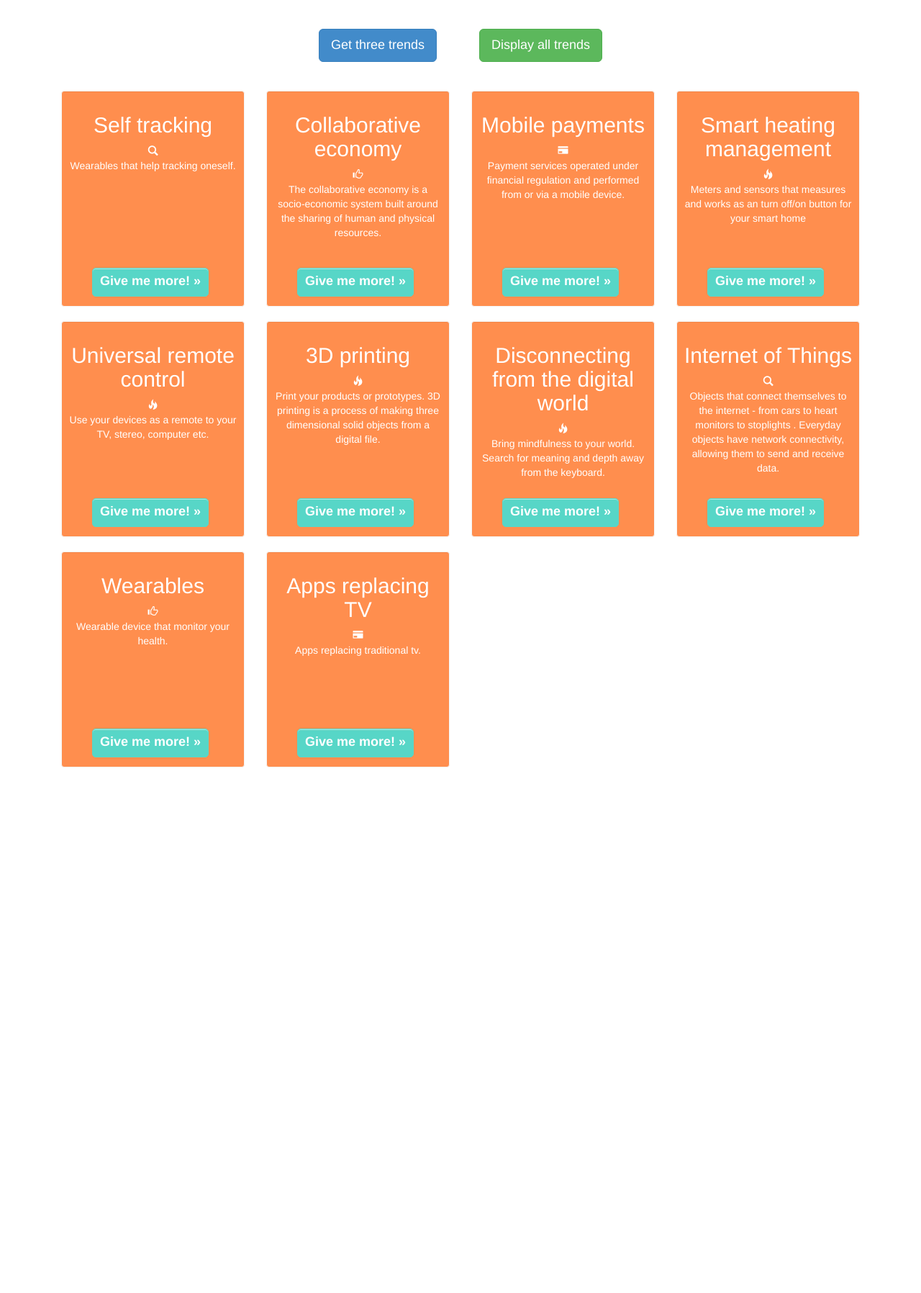
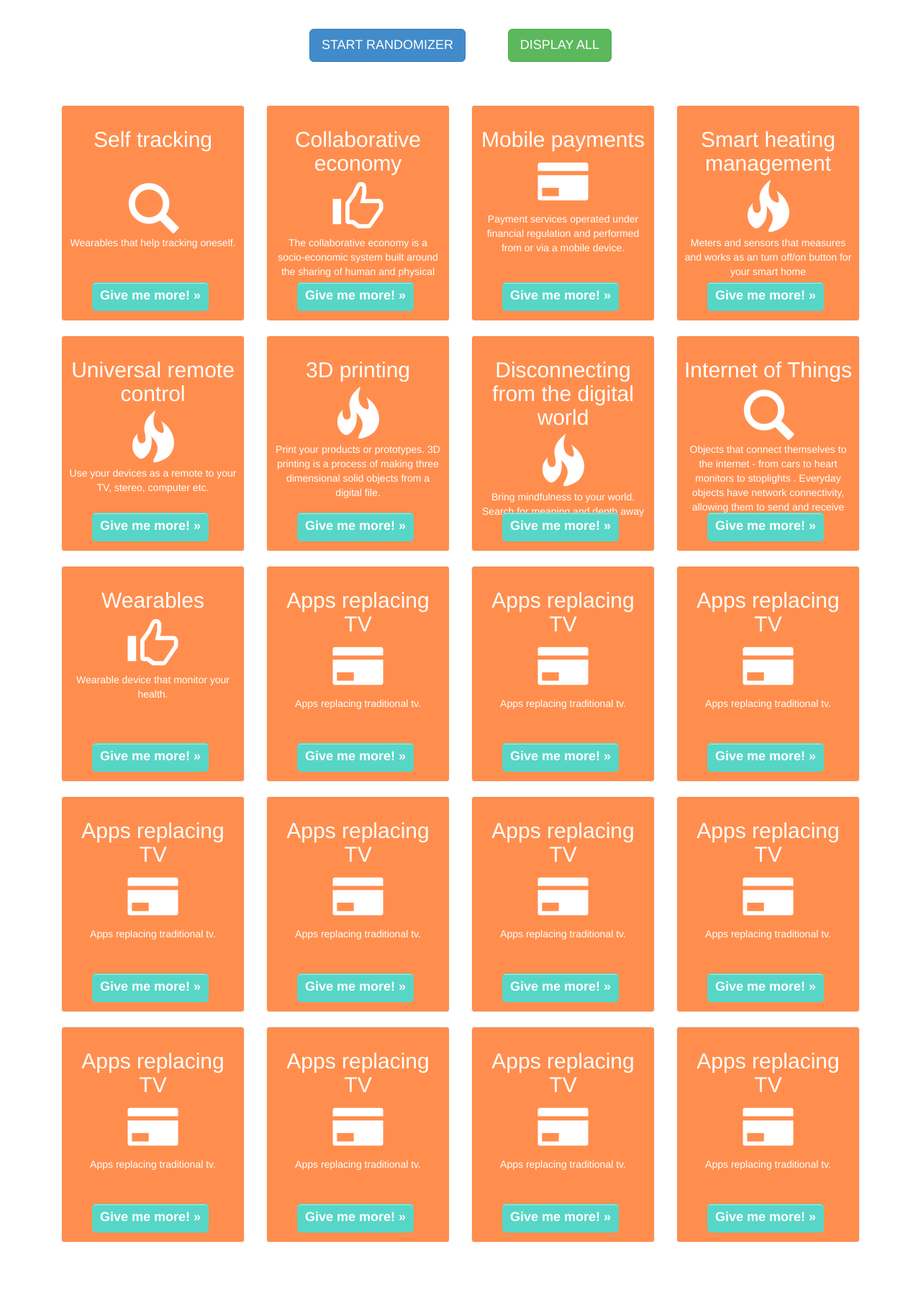
Before and after one commit to johannabulling/randomizer, a PHP site: page / in a window 1280 px wide. Shown: the part 51-1847 px from the top of the page at 72% size. Before the commit the page ends 1117 px from the top, so only its background shows below. Run offline with PHP 8.4, Linux system fonts and the light colour scheme; some libraries are stand-ins or nearby versions.

Commit message:
further effects, more trends, php based

```diff
--- a/css/main.css
+++ b/css/main.css
@@ -99,3 +99,25 @@ box-shadow: 0 1px 0 rgba(255, 255, 255, 0.5) inset;
 .popover.bottom {
   margin-top: 10px;
 }*/
+
+.glyphicon {
+  font-size: 70px;
+}
+
+.future-message {
+  visibility: hidden;
+  z-index: 13;
+}
+
+.future-background {
+  background: #7dd9ee;
+  position: absolute;
+  height:100%;
+  width: 100%;
+  z-index: 10;
+  visibility: hidden;
+}
+
+.chosen {
+    z-index: 11;
+}
--- a/index.php
+++ b/index.php
@@ -24,6 +24,7 @@
 </head>
 
 <body>
+  <div class="future-background" id="future-background"></div>
   <center>
       <!--[if lt IE 7]>
           <p class="browsehappy">You are using an <strong>outdated</strong> browser. Please <a href="http://browsehappy.com/">upgrade your browser</a> to improve your experience.</p>
@@ -37,22 +38,21 @@
       </div><!-- /.container-fluid -->
     </nav>
 
-
-
-
-    </div>
-
     <div class="container">
       <br/>
       <div class="row">
-      <div class="col-xs-12">
-        <button type="button" id="shuffle" class="btn btn-primary btn-lg">Get three trends</button>
-        <input type="text" size="3" value="7" style="visibility: hidden;" />
-        <button type="button" id="show_all" class="btn btn-success btn-lg">Display all trends</button>
-      </div>
+        <div class="col-xs-12 chosen">
+          <button type="button" id="shuffle" class="btn btn-primary btn-lg">START RANDOMIZER</button>
+          <input type="text" size="3" value="17" style="visibility: hidden;" />
+          <button type="button" id="show_all" class="btn btn-success btn-lg">DISPLAY ALL</button>
+        </div>
       </div>
 
       <br><br>
+
+      <div class="future-message" id="future-message">
+        Go. Create your future with fuffr!
+      </div>
 
       <!-- Trend 1 -->
       <?php include 'trend_1.php';  ?>
@@ -83,6 +83,36 @@
 
       <!-- Trend 10 -->
       <?php include 'trend_10.php';  ?>
+
+      <!-- Trend 11 -->
+      <?php include 'trend_11.php';  ?>
+
+      <!-- Trend 12 -->
+      <?php include 'trend_12.php';  ?>
+
+      <!-- Trend 13 -->
+      <?php include 'trend_13.php';  ?>
+
+      <!-- Trend 14 -->
+      <?php include 'trend_14.php';  ?>
+
+      <!-- Trend 15 -->
+      <?php include 'trend_15.php';  ?>
+
+      <!-- Trend 16 -->
+      <?php include 'trend_16.php';  ?>
+
+      <!-- Trend 17 -->
+      <?php include 'trend_17.php';  ?>
+
+      <!-- Trend 18 -->
+      <?php include 'trend_18.php';  ?>
+
+      <!-- Trend 19 -->
+      <?php include 'trend_19.php';  ?>
+
+      <!-- Trend 20 -->
+      <?php include 'trend_20.php';  ?>
 
 
       <br/>
@@ -122,8 +152,11 @@
 
     $(function () {
         $("#shuffle").click(function () {
+            $('#future-background').css('visibility','visible').hide().fadeIn(500, function() {
             var $all = $("div.trend").show();
             $(shuffle($all).slice(0, $("input").val())).hide();
+            $('.trend').addClass('col-xs-12 col-md-4 chosen').removeClass('col-xs-12 col-md-3 col-sm-6');
+            });
         });
     });
 
@@ -132,14 +165,22 @@
         $("#show_all").click(function () {
             // var $all = $("div.trend").show();
             var $all = $("div.trend").hide();
+            $('.trend').addClass('col-xs-12 col-md-3 col-sm-6').removeClass('col-xs-12 col-md-4');
+            $('#future-background').css('visibility','hidden').fadeIn();
             startfadein()
-
-
         });
     });
   </script>
 
   <script type="text/javascript">
+
+  function fadein_chosen() {
+    setTimeout(function(){
+        $("div.future-background").delay(100).fadeIn("slow", function () {
+        $("div.future-background").add();
+        });
+    }, 50);
+  };
 
   function startfadein() {
      setTimeout(function(){
@@ -243,6 +284,24 @@
         $("div.trend_17").add();
         });
     }, 850);
+
+     setTimeout(function(){
+        $("div.trend_18").delay(200).fadeIn("slow", function () {
+        $("div.trend_18").add();
+        });
+    }, 900);
+
+     setTimeout(function(){
+        $("div.trend_19").delay(200).fadeIn("slow", function () {
+        $("div.trend_19").add();
+        });
+    }, 950);
+
+     setTimeout(function(){
+        $("div.trend_20").delay(200).fadeIn("slow", function () {
+        $("div.trend_20").add();
+        });
+    }, 1000);
   };
 
   $(document).ready(function(){
@@ -251,7 +310,7 @@
 
   </script>
 
-  // <script type="text/javascript">
+  <script type="text/javascript">
   //   function fadeContent() {
   //     $(".container .trend:hidden:first").fadeIn(500).delay(2000, function() {
   //       $(this).appendTo($(this).parent());
@@ -259,7 +318,23 @@
   //         });
   //       }
   //   fadeContent();
-  // </script>
+  </script>
+
+  <!-- Alternative Randomization Logic -->
+  <script type="text/javascript">
+    // var arr = []
+    //   while(arr.length < 4){
+    //     var randomnumber=Math.ceil(Math.random()*100)
+    //     var found=false;
+    //     for(var i=0;i<arr.length;i++){
+    //       if(arr[i]==randomnumber){found=true;break}
+    //     }
+    //     if(!found)arr[arr.length]=randomnumber;
+    //   }
+
+    //   var singlenumber = Math.floor(Math.random() * (21 - 1) ) + 1;
+    //   document.write(singlenumber);
+    </script>
 
   <!-- Google Analytics: change UA-XXXXX-X to be your site's ID. -->
   <script>
--- a/trend_1.php
+++ b/trend_1.php
@@ -1,7 +1,7 @@
 <!-- SQUARE 1-->
       <div class="col-xs-12 col-md-3 col-sm-6 trend trend_1">
         <div class="padding-test well">
-          <h2>Self tracking</h2>
+          <h2>Self tracking</br></br></h2>
           <span class="glyphicon glyphicon-search"></span>
           <p>Wearables that help tracking oneself.</p>
 
--- /dev/null
+++ b/trend_11.php
@@ -0,0 +1,30 @@
+      <!-- SQUARE 10-->
+      <div class="col-xs-12 col-md-3 col-sm-6 trend trend_11">
+        <div class="padding-test well">
+          <h2>Apps replacing TV</h2>
+          <span class="glyphicon glyphicon-credit-card"></span>
+          <p>Apps replacing traditional tv.</p>
+
+          <!-- Information-button -->
+          <p><a class="btn btn-default btn-in-box" href="#" role="button" data-toggle="modal" data-target="#myModal11">Give me more! &raquo;</a></p>
+        </div>
+      </div>
+
+      <!-- Modal -->
+      <div class="modal fade" id="myModal11" tabindex="-1" role="dialog" aria-labelledby="myModalLabel" aria-hidden="true">
+        <div class="modal-dialog">
+          <div class="modal-content">
+            <div class="modal-header">
+              <button type="button" class="close" data-dismiss="modal"><span aria-hidden="true">&times;</span><span class="sr-only">Close</span></button>
+              <h4 class="modal-title" id="myModalLabel">Apps replacing TV</h4>
+            </div>
+            <div class="modal-body">
+                  <img src="http://blog.buyatt.com/wp-content/uploads/2013/12/tv-apps.png" alt="PAY" width="300" height="250" />
+                  <p>Apple TV</p>
+            </div>
+            <div class="modal-footer">
+              <button type="button" class="btn btn-default" data-dismiss="modal">I got it!</button>
+            </div>
+          </div>
+        </div>
+      </div>
--- /dev/null
+++ b/trend_12.php
@@ -0,0 +1,30 @@
+      <!-- SQUARE 10-->
+      <div class="col-xs-12 col-md-3 col-sm-6 trend trend_12">
+        <div class="padding-test well">
+          <h2>Apps replacing TV</h2>
+          <span class="glyphicon glyphicon-credit-card"></span>
+          <p>Apps replacing traditional tv.</p>
+
+          <!-- Information-button -->
+          <p><a class="btn btn-default btn-in-box" href="#" role="button" data-toggle="modal" data-target="#myModal12">Give me more! &raquo;</a></p>
+        </div>
+      </div>
+
+      <!-- Modal -->
+      <div class="modal fade" id="myModal12" tabindex="-1" role="dialog" aria-labelledby="myModalLabel" aria-hidden="true">
+        <div class="modal-dialog">
+          <div class="modal-content">
+            <div class="modal-header">
+              <button type="button" class="close" data-dismiss="modal"><span aria-hidden="true">&times;</span><span class="sr-only">Close</span></button>
+              <h4 class="modal-title" id="myModalLabel">Apps replacing TV</h4>
+            </div>
+            <div class="modal-body">
+                  <img src="http://blog.buyatt.com/wp-content/uploads/2013/12/tv-apps.png" alt="PAY" width="300" height="250" />
+                  <p>Apple TV</p>
+            </div>
+            <div class="modal-footer">
+              <button type="button" class="btn btn-default" data-dismiss="modal">I got it!</button>
+            </div>
+          </div>
+        </div>
+      </div>
--- /dev/null
+++ b/trend_13.php
@@ -0,0 +1,30 @@
+      <!-- SQUARE 10-->
+      <div class="col-xs-12 col-md-3 col-sm-6 trend trend_13">
+        <div class="padding-test well">
+          <h2>Apps replacing TV</h2>
+          <span class="glyphicon glyphicon-credit-card"></span>
+          <p>Apps replacing traditional tv.</p>
+
+          <!-- Information-button -->
+          <p><a class="btn btn-default btn-in-box" href="#" role="button" data-toggle="modal" data-target="#myModal13">Give me more! &raquo;</a></p>
+        </div>
+      </div>
+
+      <!-- Modal -->
+      <div class="modal fade" id="myModal13" tabindex="-1" role="dialog" aria-labelledby="myModalLabel" aria-hidden="true">
+        <div class="modal-dialog">
+          <div class="modal-content">
+            <div class="modal-header">
+              <button type="button" class="close" data-dismiss="modal"><span aria-hidden="true">&times;</span><span class="sr-only">Close</span></button>
+              <h4 class="modal-title" id="myModalLabel">Apps replacing TV</h4>
+            </div>
+            <div class="modal-body">
+                  <img src="http://blog.buyatt.com/wp-content/uploads/2013/12/tv-apps.png" alt="PAY" width="300" height="250" />
+                  <p>Apple TV</p>
+            </div>
+            <div class="modal-footer">
+              <button type="button" class="btn btn-default" data-dismiss="modal">I got it!</button>
+            </div>
+          </div>
+        </div>
+      </div>
--- /dev/null
+++ b/trend_14.php
@@ -0,0 +1,30 @@
+      <!-- SQUARE 10-->
+      <div class="col-xs-12 col-md-3 col-sm-6 trend trend_14">
+        <div class="padding-test well">
+          <h2>Apps replacing TV</h2>
+          <span class="glyphicon glyphicon-credit-card"></span>
+          <p>Apps replacing traditional tv.</p>
+
+          <!-- Information-button -->
+          <p><a class="btn btn-default btn-in-box" href="#" role="button" data-toggle="modal" data-target="#myModal14">Give me more! &raquo;</a></p>
+        </div>
+      </div>
+
+      <!-- Modal -->
+      <div class="modal fade" id="myModal14" tabindex="-1" role="dialog" aria-labelledby="myModalLabel" aria-hidden="true">
+        <div class="modal-dialog">
+          <div class="modal-content">
+            <div class="modal-header">
+              <button type="button" class="close" data-dismiss="modal"><span aria-hidden="true">&times;</span><span class="sr-only">Close</span></button>
+              <h4 class="modal-title" id="myModalLabel">Apps replacing TV</h4>
+            </div>
+            <div class="modal-body">
+                  <img src="http://blog.buyatt.com/wp-content/uploads/2013/12/tv-apps.png" alt="PAY" width="300" height="250" />
+                  <p>Apple TV</p>
+            </div>
+            <div class="modal-footer">
+              <button type="button" class="btn btn-default" data-dismiss="modal">I got it!</button>
+            </div>
+          </div>
+        </div>
+      </div>
--- /dev/null
+++ b/trend_15.php
@@ -0,0 +1,30 @@
+      <!-- SQUARE 10-->
+      <div class="col-xs-12 col-md-3 col-sm-6 trend trend_15">
+        <div class="padding-test well">
+          <h2>Apps replacing TV</h2>
+          <span class="glyphicon glyphicon-credit-card"></span>
+          <p>Apps replacing traditional tv.</p>
+
+          <!-- Information-button -->
+          <p><a class="btn btn-default btn-in-box" href="#" role="button" data-toggle="modal" data-target="#myModal15">Give me more! &raquo;</a></p>
+        </div>
+      </div>
+
+      <!-- Modal -->
+      <div class="modal fade" id="myModal15" tabindex="-1" role="dialog" aria-labelledby="myModalLabel" aria-hidden="true">
+        <div class="modal-dialog">
+          <div class="modal-content">
+            <div class="modal-header">
+              <button type="button" class="close" data-dismiss="modal"><span aria-hidden="true">&times;</span><span class="sr-only">Close</span></button>
+              <h4 class="modal-title" id="myModalLabel">Apps replacing TV</h4>
+            </div>
+            <div class="modal-body">
+                  <img src="http://blog.buyatt.com/wp-content/uploads/2013/12/tv-apps.png" alt="PAY" width="300" height="250" />
+                  <p>Apple TV</p>
+            </div>
+            <div class="modal-footer">
+              <button type="button" class="btn btn-default" data-dismiss="modal">I got it!</button>
+            </div>
+          </div>
+        </div>
+      </div>
--- /dev/null
+++ b/trend_16.php
@@ -0,0 +1,30 @@
+      <!-- SQUARE 10-->
+      <div class="col-xs-12 col-md-3 col-sm-6 trend trend_16">
+        <div class="padding-test well">
+          <h2>Apps replacing TV</h2>
+          <span class="glyphicon glyphicon-credit-card"></span>
+          <p>Apps replacing traditional tv.</p>
+
+          <!-- Information-button -->
+          <p><a class="btn btn-default btn-in-box" href="#" role="button" data-toggle="modal" data-target="#myModal16">Give me more! &raquo;</a></p>
+        </div>
+      </div>
+
+      <!-- Modal -->
+      <div class="modal fade" id="myModal16" tabindex="-1" role="dialog" aria-labelledby="myModalLabel" aria-hidden="true">
+        <div class="modal-dialog">
+          <div class="modal-content">
+            <div class="modal-header">
+              <button type="button" class="close" data-dismiss="modal"><span aria-hidden="true">&times;</span><span class="sr-only">Close</span></button>
+              <h4 class="modal-title" id="myModalLabel">Apps replacing TV</h4>
+            </div>
+            <div class="modal-body">
+                  <img src="http://blog.buyatt.com/wp-content/uploads/2013/12/tv-apps.png" alt="PAY" width="300" height="250" />
+                  <p>Apple TV</p>
+            </div>
+            <div class="modal-footer">
+              <button type="button" class="btn btn-default" data-dismiss="modal">I got it!</button>
+            </div>
+          </div>
+        </div>
+      </div>
--- /dev/null
+++ b/trend_17.php
@@ -0,0 +1,30 @@
+      <!-- SQUARE 10-->
+      <div class="col-xs-12 col-md-3 col-sm-6 trend trend_17">
+        <div class="padding-test well">
+          <h2>Apps replacing TV</h2>
+          <span class="glyphicon glyphicon-credit-card"></span>
+          <p>Apps replacing traditional tv.</p>
+
+          <!-- Information-button -->
+          <p><a class="btn btn-default btn-in-box" href="#" role="button" data-toggle="modal" data-target="#myModal17">Give me more! &raquo;</a></p>
+        </div>
+      </div>
+
+      <!-- Modal -->
+      <div class="modal fade" id="myModal17" tabindex="-1" role="dialog" aria-labelledby="myModalLabel" aria-hidden="true">
+        <div class="modal-dialog">
+          <div class="modal-content">
+            <div class="modal-header">
+              <button type="button" class="close" data-dismiss="modal"><span aria-hidden="true">&times;</span><span class="sr-only">Close</span></button>
+              <h4 class="modal-title" id="myModalLabel">Apps replacing TV</h4>
+            </div>
+            <div class="modal-body">
+                  <img src="http://blog.buyatt.com/wp-content/uploads/2013/12/tv-apps.png" alt="PAY" width="300" height="250" />
+                  <p>Apple TV</p>
+            </div>
+            <div class="modal-footer">
+              <button type="button" class="btn btn-default" data-dismiss="modal">I got it!</button>
+            </div>
+          </div>
+        </div>
+      </div>
--- /dev/null
+++ b/trend_18.php
@@ -0,0 +1,30 @@
+      <!-- SQUARE 10-->
+      <div class="col-xs-12 col-md-3 col-sm-6 trend trend_18">
+        <div class="padding-test well">
+          <h2>Apps replacing TV</h2>
+          <span class="glyphicon glyphicon-credit-card"></span>
+          <p>Apps replacing traditional tv.</p>
+
+          <!-- Information-button -->
+          <p><a class="btn btn-default btn-in-box" href="#" role="button" data-toggle="modal" data-target="#myModal18">Give me more! &raquo;</a></p>
+        </div>
+      </div>
+
+      <!-- Modal -->
+      <div class="modal fade" id="myModal18" tabindex="-1" role="dialog" aria-labelledby="myModalLabel" aria-hidden="true">
+        <div class="modal-dialog">
+          <div class="modal-content">
+            <div class="modal-header">
+              <button type="button" class="close" data-dismiss="modal"><span aria-hidden="true">&times;</span><span class="sr-only">Close</span></button>
+              <h4 class="modal-title" id="myModalLabel">Apps replacing TV</h4>
+            </div>
+            <div class="modal-body">
+                  <img src="http://blog.buyatt.com/wp-content/uploads/2013/12/tv-apps.png" alt="PAY" width="300" height="250" />
+                  <p>Apple TV</p>
+            </div>
+            <div class="modal-footer">
+              <button type="button" class="btn btn-default" data-dismiss="modal">I got it!</button>
+            </div>
+          </div>
+        </div>
+      </div>
--- /dev/null
+++ b/trend_19.php
@@ -0,0 +1,30 @@
+      <!-- SQUARE 10-->
+      <div class="col-xs-12 col-md-3 col-sm-6 trend trend_19">
+        <div class="padding-test well">
+          <h2>Apps replacing TV</h2>
+          <span class="glyphicon glyphicon-credit-card"></span>
+          <p>Apps replacing traditional tv.</p>
+
+          <!-- Information-button -->
+          <p><a class="btn btn-default btn-in-box" href="#" role="button" data-toggle="modal" data-target="#myModal19">Give me more! &raquo;</a></p>
+        </div>
+      </div>
+
+      <!-- Modal -->
+      <div class="modal fade" id="myModal19" tabindex="-1" role="dialog" aria-labelledby="myModalLabel" aria-hidden="true">
+        <div class="modal-dialog">
+          <div class="modal-content">
+            <div class="modal-header">
+              <button type="button" class="close" data-dismiss="modal"><span aria-hidden="true">&times;</span><span class="sr-only">Close</span></button>
+              <h4 class="modal-title" id="myModalLabel">Apps replacing TV</h4>
+            </div>
+            <div class="modal-body">
+                  <img src="http://blog.buyatt.com/wp-content/uploads/2013/12/tv-apps.png" alt="PAY" width="300" height="250" />
+                  <p>Apple TV</p>
+            </div>
+            <div class="modal-footer">
+              <button type="button" class="btn btn-default" data-dismiss="modal">I got it!</button>
+            </div>
+          </div>
+        </div>
+      </div>
--- /dev/null
+++ b/trend_20.php
@@ -0,0 +1,30 @@
+      <!-- SQUARE 10-->
+      <div class="col-xs-12 col-md-3 col-sm-6 trend trend_20">
+        <div class="padding-test well">
+          <h2>Apps replacing TV</h2>
+          <span class="glyphicon glyphicon-credit-card"></span>
+          <p>Apps replacing traditional tv.</p>
+
+          <!-- Information-button -->
+          <p><a class="btn btn-default btn-in-box" href="#" role="button" data-toggle="modal" data-target="#myModal20">Give me more! &raquo;</a></p>
+        </div>
+      </div>
+
+      <!-- Modal -->
+      <div class="modal fade" id="myModal20" tabindex="-1" role="dialog" aria-labelledby="myModalLabel" aria-hidden="true">
+        <div class="modal-dialog">
+          <div class="modal-content">
+            <div class="modal-header">
+              <button type="button" class="close" data-dismiss="modal"><span aria-hidden="true">&times;</span><span class="sr-only">Close</span></button>
+              <h4 class="modal-title" id="myModalLabel">Apps replacing TV</h4>
+            </div>
+            <div class="modal-body">
+                  <img src="http://blog.buyatt.com/wp-content/uploads/2013/12/tv-apps.png" alt="PAY" width="300" height="250" />
+                  <p>Apple TV</p>
+            </div>
+            <div class="modal-footer">
+              <button type="button" class="btn btn-default" data-dismiss="modal">I got it!</button>
+            </div>
+          </div>
+        </div>
+      </div>
```
